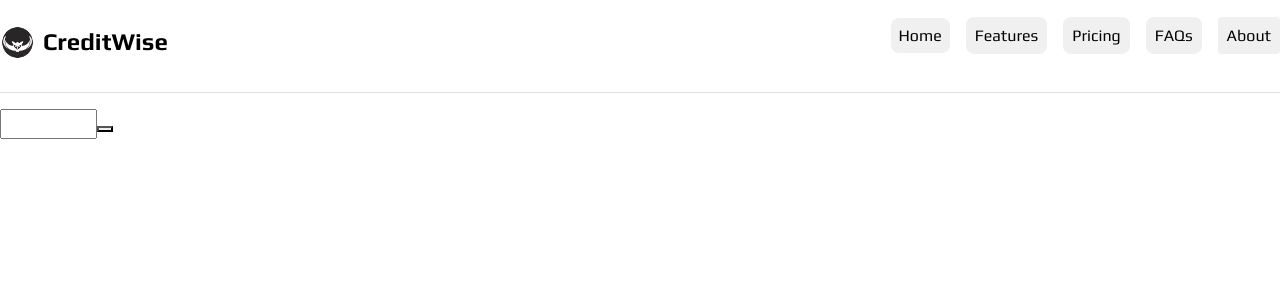
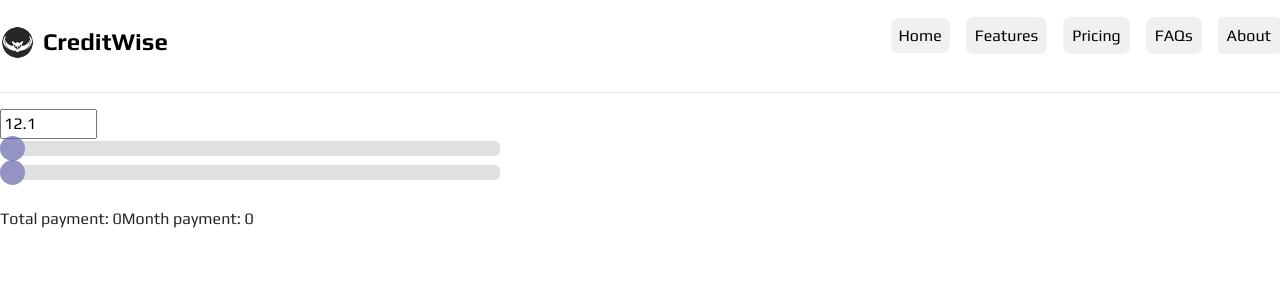
Before and after one commit to TimurCravtov/CreditWise, a React (Create React App) app in the folder client/: page /universalloan in a window 1280 px wide. Shown: the top 300 px of the page. Built offline with nearby package versions, Linux system fonts and the light colour scheme.

Commit message:
backend error notification added

```diff
--- a/client/src/components/BankListComponent.js
+++ b/client/src/components/BankListComponent.js
@@ -2,7 +2,7 @@ import React, { useState, useEffect } from 'react';
 import 'bootstrap/dist/css/bootstrap.min.css';
 import {BrowserRouter as Router, Routes, Route, Link, useNavigate} from 'react-router-dom';
 import '../static/bank-page.css'
-
+import backend from '../static/figura-backend.gif'
 const BankList = () => {
     const [banks, setBanks] = useState([]);
 
@@ -31,16 +31,20 @@ const BankList = () => {
         <div style={{maxWidth:"100%", paddingLeft: "10px"}}>
             <h1 align="center">Bank list</h1>
             <div className="row" >
-                {banks.map((bank, index) => (
+
+                {banks.length == 0 ? <div><img src={backend} width="400" height="auto" alt="Description of the image"/></div>
+                    :
+                    banks.map((bank, index) => (
                         <div key={index} className="col-md-4 mb-4">
                             <div className="card">
-                            <img src={bank.logo_path} className="card-img-top" alt={bank.name} style={{ maxWidth: '40%', maxHeight: '190px', margin: 'auto', padding:'20px'}} />
+                                <img src={bank.logo_path} className="card-img-top" alt={bank.name}
+                                     style={{maxWidth: '40%', maxHeight: '190px', margin: 'auto', padding: '20px'}}/>
                                 <div className="card-body">
                                     <h2 className="card-title">{bank.name}</h2>
                                     <div className="d-flex justify-content-between align-items-center">
                                         <div className="btn-group">
-                                        {/* Instead of Router, use a Link */}
-                                        <Link to={`/bank/${bank.name}`} className="btn btn-sm btn-outline-secondary">View</Link>
+                                            <Link to={`/bank/${bank.name}`}
+                                                  className="btn btn-sm btn-outline-secondary">View</Link>
                                         </div>
                                     </div>
                                 </div>
--- a/client/src/components/CalculatorComponent.js
+++ b/client/src/components/CalculatorComponent.js
@@ -98,6 +98,9 @@ const Calculator = ({ offer, bank }) => {
             </div>
 
             <div className="result-container">
+
+                <h3> The offer </h3>
+
                 <DAE_printer/>
                 <h3>Total Payment: {Math.round(totalPayment*100)/100}</h3>
                 <h3>Monthly Payment: {Math.round(monthPayment*100)/100}</h3>
--- a/client/src/components/GeneralCalculatorComponent.js
+++ b/client/src/components/GeneralCalculatorComponent.js
@@ -6,9 +6,10 @@ const GeneralCalculator = (offer) => {
 
     // offer should contain fields required, term and DAE :: offer.term ect.
 
-    const formData = {"DAE": 12.1, "loanAmount": 10000, "loanTerm": 100 }
-    const [monthPayment, setMonthPayment] = useState(0)
-    const [totalPayment, setTotalPayment] = useState(0)
+    const initialFormData = { DAE: 12.1, loanAmount: 10000, loanTerm: 100 };
+    const [formData, setFormData] = useState(initialFormData);
+    const [monthPayment, setMonthPayment] = useState(0);
+    const [totalPayment, setTotalPayment] = useState(0);
 
     const sendDataServer = () => {
         fetch('http://localhost:8080/api/calculate/general', {
@@ -24,18 +25,60 @@ const GeneralCalculator = (offer) => {
             .then(data => {
                 setTotalPayment(data.totalPayment);
                 setMonthPayment(data.monthPayment);
-                console.log(monthPayment, totalPayment)
+                console.log(monthPayment, totalPayment);
             })
             .catch(error => {
                 console.error('Error sending data:', error);
             });
     };
 
-    return (<div>
-            <input type={"number"} step = {0.01} max={100} min = {1} onChange={sendDataServer}/>
-            <button onClick={sendDataServer}></button>
+    const handleInputChange = (field, value) => {
+        setFormData({ ...formData, [field]: value });
+        sendDataServer();
+    };
+
+    return (
+        <div>
+            <input
+                id="DAE"
+                type="number"
+                step={0.01}
+                max={100}
+                min={1}
+                value={formData.DAE}
+                onChange={e => handleInputChange('DAE', parseFloat(e.target.value))}
+            />
+
+            <div className="slider-container">
+                <input
+                    className="slider"
+                    type="range"
+                    min={100}
+                    max={30000000}
+                    value={formData.loanAmount}
+                    defaultValue={1000}
+                    onChange={e => handleInputChange('loanAmount', parseInt(e.target.value))}
+                    id="loanAmount"
+                />
+
+                <input
+                    className="slider"
+                    type="range"
+                    min={100}
+                    max={360}
+                    value={formData.loanTerm}
+                    defaultValue={1000}
+                    onChange={e => handleInputChange('loanTerm', parseInt(e.target.value))}
+                    id="loanTerm"
+                />
+            </div>
+
+            <div>
+                Total payment: {totalPayment}
+                Month payment: {monthPayment}
+            </div>
         </div>
-    )
-}
+    );
+};
 
 export default GeneralCalculator;
--- a/client/src/components/HeaderComponent.js
+++ b/client/src/components/HeaderComponent.js
@@ -13,7 +13,7 @@ function Header() {
             </a>
 
             <ul style={{ display: 'flex', flexDirection: 'row', listStyle: 'none', margin: 0, padding: 0 }}>
-                <li style={{ marginRight: '1rem' }}><Link to={`/`} style={{ textDecoration: 'none', color: location.pathname === '/' ? '#fff' : '#000', padding: '0.5rem', borderRadius: '0.5rem', backgroundColor: location.pathname === '/' ? '#b12930' : '#f0f0f0', border: 'none' }}>Home</Link></li>
+                <li style={{ marginRight: '1rem' }}><Link to={`/`} style={{ textDecoration: 'none', color: location.pathname === '/' ? '#fff' : '#000', padding: '0.5rem', borderRadius: '0.5rem', backgroundColor: location.pathname === '/' ? '#6868ac' : '#f0f0f0', border: 'none' }}>Home</Link></li>
                 <li style={{ marginRight: '1rem' }}><a href="#" style={{ textDecoration: 'none', color: '#000', padding: '0.5rem', borderRadius: '0.5rem', backgroundColor: '#f0f0f0', border: '1px solid transparent' }}>Features</a></li>
                 <li style={{ marginRight: '1rem' }}><a href="#" style={{ textDecoration: 'none', color: '#000000', padding: '0.5rem', borderRadius: '0.5rem', backgroundColor: '#f0f0f0', border: '1px solid transparent' }}>Pricing</a></li>
                 <li style={{ marginRight: '1rem' }}><a href="#" style={{ textDecoration: 'none', color: '#000', padding: '0.5rem', borderRadius: '0.5rem', backgroundColor: '#f0f0f0', border: '1px solid transparent' }}>FAQs</a></li>
--- a/client/src/pages/HomePage.js
+++ b/client/src/pages/HomePage.js
@@ -7,6 +7,7 @@ const HomePage = () => {
         <div>
             <QuotePrinter/>
             <Link to="/banks">Go to banks page</Link> {/* Link to the other page */}
+            <Link to="/universalloan">Calculate an arbitrary credit</Link>
         </div>
     );
 }
--- a/client/src/static/bank-page.css
+++ b/client/src/static/bank-page.css
@@ -1,37 +1,35 @@
 /* BankPage.css */
 .custom-button {
     font-size: inherit;
-    border-radius: 20px; /* Закругление краев */
-    transition: background-color 0.3s ease; /* Плавное изменение цвета */
+    border-radius: 20px;
+    transition: background-color 0.3s ease;
 }
 
 .custom-button.active {
-    background-color: #b12930; /* Цвет активной кнопки */
-    color: #fff; /* Цвет текста для активной кнопки */
+    background-color: #6868ac;
+    color: #fff;
 }
 
 .custom-button:not(.active) {
-    background-color: #e9ecef; /* Цвет неактивной кнопки */
-    color: #495057; /* Цвет текста для неактивной кнопки */
+    background-color: #e9ecef;
+    color: #495057;
 }
 
 /* BankPage.css */
 .calculator-container {
     width: 100%;
     height: 200px;
-    /*border: 1px solid #ccc; !* Тонкая рамка вокруг калькулятора *!*/
-    /*border-radius: 5px; !* Закругление углов рамки *!*/
-    padding: 20px; /* Внутренний отступ */
-    display: flex; /* Размещаем элементы в строку */
+    padding: 20px;
+    display: flex;
     justify-content: space-between;
 }
 
 .border {
     width: 100%;
     height: 400px;
-    border: 1px solid #ccc; /* Тонкая рамка вокруг калькулятора */
-    border-radius: 5px; /* Закругление углов рамки */
-    padding: 20px; /* Внутренний отступ */
+    border: 1px solid #ccc;
+    border-radius: 5px;
+    padding: 20px;
 }
 
 .scale {
--- a/client/src/static/global.css
+++ b/client/src/static/global.css
@@ -2,6 +2,7 @@
 
 body {
     font-family: 'Roboto', sans-serif;
+    background-color: #ffffff
 }
 .acme-regular {
     font-family: "Acme", sans-serif;
--- a/client/src/static/slider.css
+++ b/client/src/static/slider.css
@@ -21,7 +21,7 @@
 
 .slider {
     -webkit-appearance: none;
-    width: 100%; /* Ширина слайдера будет 100% от контейнера слайдера */
+    width: 100%;
     height: 15px;
     border-radius: 5px;
     background: #d3d3d3;
@@ -41,7 +41,7 @@
     width: 25px;
     height: 25px;
     border-radius: 50%;
-    background: #4CAF50;
+    background: #6868ac;
     cursor: pointer;
 }
 
@@ -49,7 +49,7 @@
     width: 25px;
     height: 25px;
     border-radius: 50%;
-    background: #b12930;
+    background: #6868ac;
     cursor: pointer;
 }
 
```
Also changed, not shown: 2 other files (tests, documents, lock files or other folders). Lines whose indentation alone changed are shown as unchanged.
